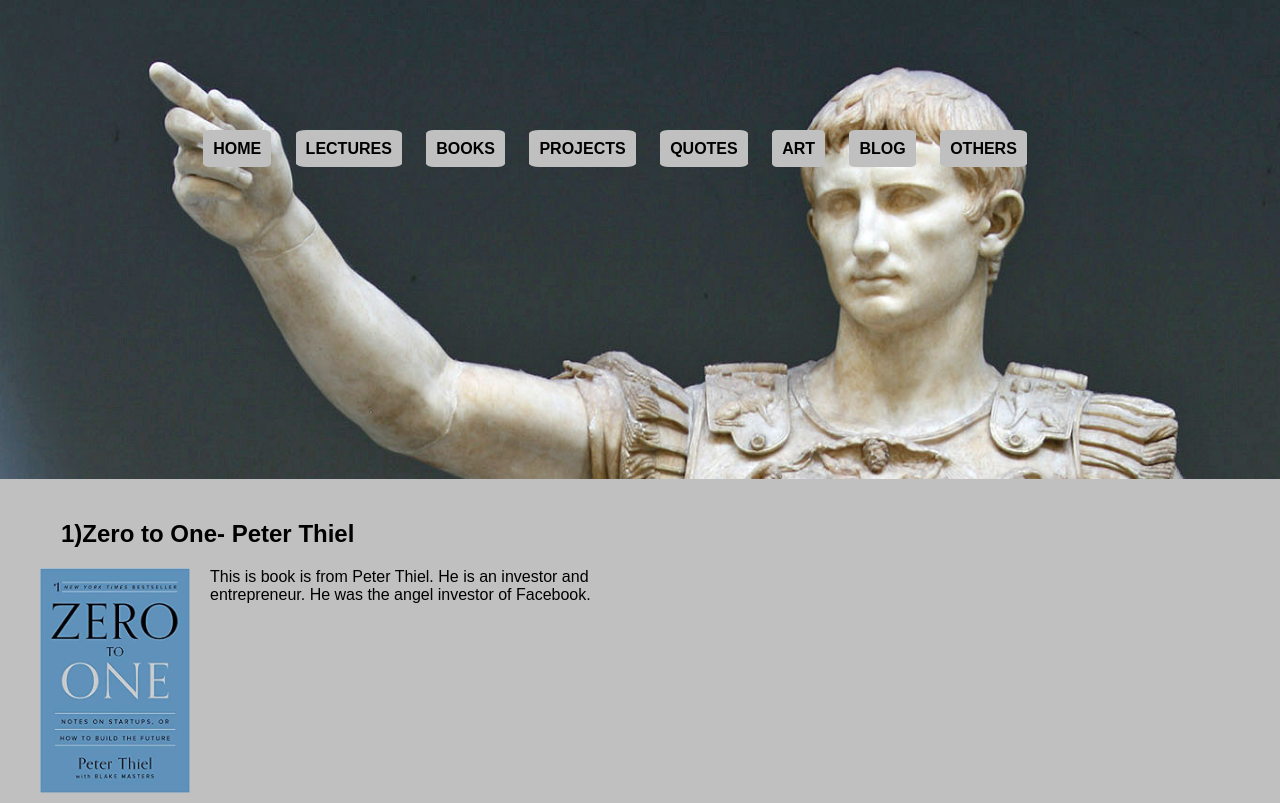
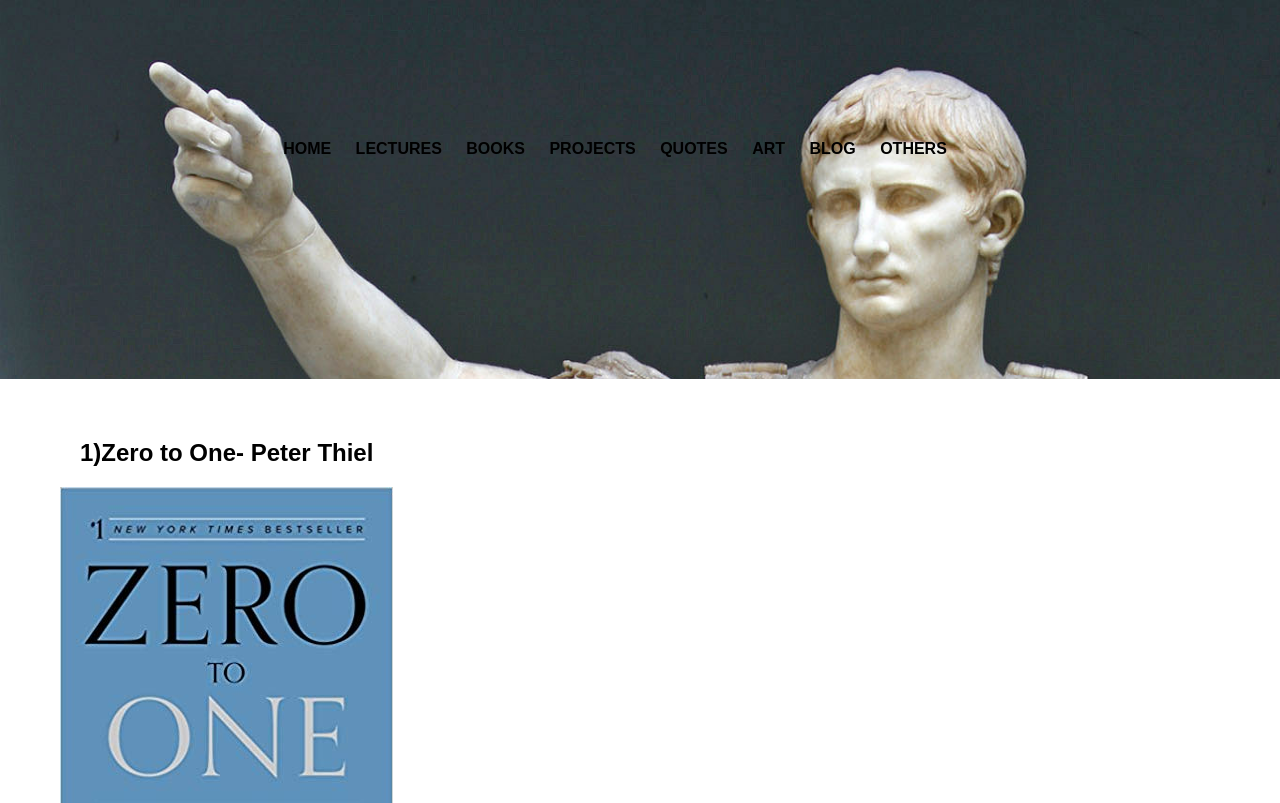
Before and after one commit to magule/magule.github.io, a plain HTML site: page books.html in a window 1280 px wide. Shown: the top 803 px of the page. Drawn offline with Linux system fonts and the light colour scheme.

Commit message:
Revert "Add files via upload"

```diff
--- a/styles.css
+++ b/styles.css
@@ -14,7 +14,7 @@ header {
     background-image: url("images/augustus.jpg");
     background-size: 110%;
     background-repeat: no-repeat;
-    padding: 140px 40px 300px 10px;
+    padding: 140px 40px 200px 10px;
     color: white;
     text-align: center;
 }
@@ -23,11 +23,7 @@ header a { /* yukardaki menu lectures fln*/
     color: black;
     text-decoration: none;
     text-transform: uppercase;
-    background-color: silver;
-    padding: 10px;
-    border-radius: 10%;
-
-
+    margin-top: 80px;
 
 }
 
@@ -36,7 +32,7 @@ body h2 {
 }
 
 section {
-    background: silver;
+    background:white;
     padding: 20px 20px 250px 20px;
 
 }
@@ -62,37 +58,7 @@ nav li {
 }
 /* FEATURES */
 
-.other li {
-    padding: 1px;
-    display: row;
-}
 
-
-.books{
-    background: silver;
-    padding: 1px;
-    display: row;
-
-}
-
-
-.books figure{
-    width:600px;
-    text-align:left;
-    height: 300px;
-}
-
-.books figure img{
-    width: 150px;
-    margin-left:-1px;
-    float: left;
-    margin-right: 20px;
-}
-
-
-.books figure h2{
-    text-align: left;
-}
 
 
 .features {
@@ -116,7 +82,7 @@ nav li {
 
 
 .quote li{
-    padding:40px 40px 40px 5px;
+    padding:40px 40px 40px 40px;
 }
 
 
```
Also changed, not shown: index.html (+3 -5 lines).
